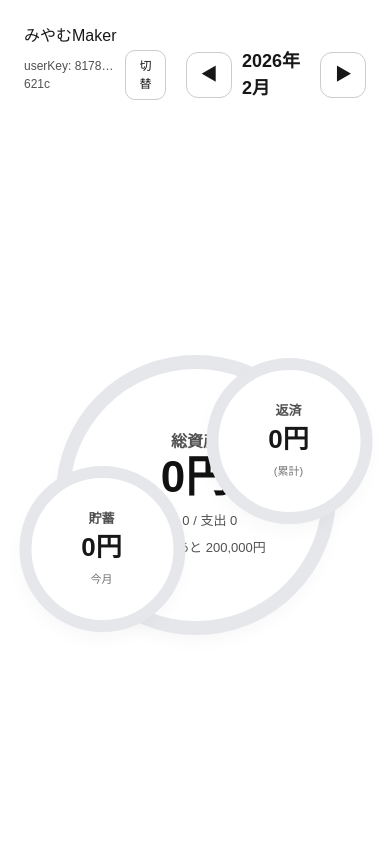
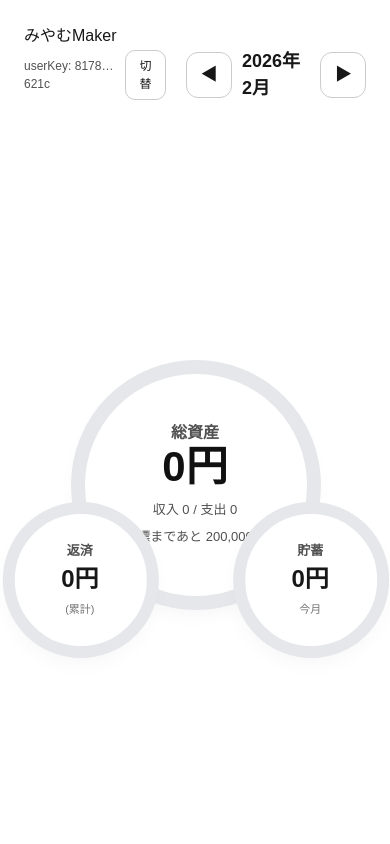
Before and after one commit to miyamu386-coder/miyamu-budget, a Next.js app: page / in a window 390 px wide. Shown: the top 844 px of the page. Built offline with nearby package versions, Linux system fonts and the light colour scheme; no server answers.

Commit message:
feat: mobile readable layout (smaller center + ellipse orbit)

```diff
--- a/app/TransactionsClient.tsx
+++ b/app/TransactionsClient.tsx
@@ -367,24 +367,15 @@ export default function TransactionsClient({ initialTransactions }: Props) {
       : "良好：この調子！";
 
   // =========================
-  // ✅ スマホ判定 + 画面サイズ（はみ出し防止に使う）
+  // ✅ スマホ判定
   // =========================
   const [isMobile, setIsMobile] = useState(false);
-  const [vw, setVw] = useState<number>(0);
-
   useEffect(() => {
     const mq = window.matchMedia("(max-width: 600px)");
-    const apply = () => {
-      setIsMobile(mq.matches);
-      setVw(window.innerWidth || 0);
-    };
+    const apply = () => setIsMobile(mq.matches);
     apply();
     mq.addEventListener?.("change", apply);
-    window.addEventListener("resize", apply);
-    return () => {
-      mq.removeEventListener?.("change", apply);
-      window.removeEventListener("resize", apply);
-    };
+    return () => mq.removeEventListener?.("change", apply);
   }, []);
 
   // =========================
@@ -570,7 +561,7 @@ export default function TransactionsClient({ initialTransactions }: Props) {
     return extraRings.find((x) => x.id === activeExtraId) ?? null;
   }, [extraRings, activeExtraId]);
 
-  // ✅ 周囲リングリスト（空きは出さない）
+  // ✅ 周囲リングリスト（空きは出さない → 初期は返済/貯蓄の2個だけ、追加で増える）
   type OrbitItem =
     | { key: "debt"; kind: "debt"; pos: number }
     | { key: "save"; kind: "save"; pos: number }
@@ -618,21 +609,33 @@ export default function TransactionsClient({ initialTransactions }: Props) {
   };
 
   // =========================
-  // ✅ サイズ（増えたら中央を少し小さく）
+  // ✅ サイズ（②：スマホは“見やすさ優先”で中央を小さめ）
+  // ✅ 左端切れ対策：楕円配置（横方向だけ縮める）
   // =========================
   const orbitCount = orbitItems.length; // 2..10
-  const baseBig = isMobile ? 260 : 360;
 
+  // ②見やすさ：スマホ中央を小さめ（固定寄り）
+  const baseBig = isMobile ? 230 : 360;
+
+  // 周囲も、増えたら少し小さく（8個でも切れにくく）
+  const smallScale = useMemo(() => {
+    if (!isMobile) return 1;
+    if (orbitCount >= 8) return 0.78;
+    if (orbitCount >= 6) return 0.86;
+    if (orbitCount >= 5) return 0.92;
+    return 1;
+  }, [isMobile, orbitCount]);
+
+  // 中央も少しだけ縮む（やりすぎない）
   const centerScale = useMemo(() => {
     if (!isMobile) return 1;
-    if (orbitCount >= 8) return 0.78;
-    if (orbitCount >= 6) return 0.85;
-    if (orbitCount >= 5) return 0.9;
+    if (orbitCount >= 8) return 0.92;
+    if (orbitCount >= 6) return 0.95;
     return 1;
   }, [isMobile, orbitCount]);
 
   const bigSize = Math.round(baseBig * centerScale);
-  const smallSize = isMobile ? 150 : 190;
+  const smallSize = Math.round((isMobile ? 140 : 190) * smallScale);
 
   const strokeBig = isMobile ? 14 : 16;
   const strokeSmall = isMobile ? 12 : 14;
@@ -640,37 +643,21 @@ export default function TransactionsClient({ initialTransactions }: Props) {
   const outwardBig = isMobile ? 10 : 12;
   const outwardSmall = isMobile ? 8 : 10;
 
-  // ✅ 周囲半径：画面幅・表示エリア高さから “はみ出さない上限” を作って clamp
-  const orbitRadius = useMemo(() => {
-    const desired = (isMobile ? 180 : 300) + Math.max(0, orbitCount - 4) * (isMobile ? 10 : 12);
+  // まずは縦方向の半径
+  const orbitRadiusY = useMemo(() => {
+    // ②：タップ不要で見える＝無駄に広げない
+    const base = isMobile ? 190 : 300;
+    const grow = Math.max(0, orbitCount - 4) * (isMobile ? 10 : 12);
+    return base + grow;
+  }, [isMobile, orbitCount]);
 
-    const areaH = isMobile ? 760 : 860;
-    const w = vw || (typeof window !== "undefined" ? window.innerWidth : 0);
-
-    // 余白（安全マージン）
-    const margin = 12;
-
-    // 幅/高さから最大半径を計算（リング半径ぶんも引く）
-    const maxByW = w > 0 ? w / 2 - smallSize / 2 - margin : desired;
-    const maxByH = areaH / 2 - smallSize / 2 - margin;
-
-    const maxAllowed = Math.max(80, Math.min(maxByW, maxByH));
-    return Math.min(desired, maxAllowed);
-  }, [isMobile, orbitCount, vw, smallSize]);
-
-  // ✅ モバイルの“初期”を三角っぽくする角度
-  const getOrbitDeg = (idx: number, count: number) => {
-    if (!isMobile) return -90 + (360 / count) * idx;
-
-    // count=2（返済/貯蓄だけ）→ 斜め配置（中心と2点で三角になる）
-    if (count === 2) return -30 + 180 * idx;
-
-    // count=3 → てっぺん開始（綺麗に三角）
-    if (count === 3) return -90 + 120 * idx;
-
-    // それ以外は普通に円周
-    return (360 / count) * idx;
-  };
+  // 左端切れ対策：横方向は潰す（楕円）
+  const orbitRadiusX = useMemo(() => {
+    if (!isMobile) return orbitRadiusY;
+    // 個数が多いほど横を強めに潰す
+    const factor = orbitCount >= 8 ? 0.52 : orbitCount >= 6 ? 0.58 : 0.7;
+    return orbitRadiusY * factor;
+  }, [isMobile, orbitCount, orbitRadiusY]);
 
   // ✅ 中央表示（focusedがあれば差し替え）
   const centerCard = useMemo(() => {
@@ -753,6 +740,15 @@ export default function TransactionsClient({ initialTransactions }: Props) {
     if (focused?.kind === "debt") setActiveExtraId(null);
     if (focused?.kind === "save") setActiveExtraId(null);
   }, [focused]);
+
+  // ✅（重要）スマホの「初期（周囲2個）」は三角に見えるよう角度固定
+  //  - count=2 : 下左(150°) と 下右(30°)
+  //  - count=3 : 上(270°) + 下左(150°) + 下右(30°)
+  const getDegForMobile = (count: number, idx: number) => {
+    if (count === 2) return idx === 0 ? 150 : 30;
+    if (count === 3) return [270, 150, 30][idx] ?? (360 / count) * idx;
+    return -90 + (360 / count) * idx;
+  };
 
   return (
     <div>
@@ -875,12 +871,17 @@ export default function TransactionsClient({ initialTransactions }: Props) {
         </div>
       )}
 
+      {/* =========================
+          ✅ 中央：総資産（or ズーム内容） / 周囲：返済・貯蓄・追加リング（追加で1つずつ増える）
+          ✅ タップ入れ替え：2回タップでswap
+          ✅ タップズーム：タップしたリングを中央表示
+         ========================= */}
       <div style={{ maxWidth: 980, margin: "0 auto" }}>
         <div
           style={{
             position: "relative",
             width: "100%",
-            height: isMobile ? 760 : 860,
+            height: isMobile ? 740 : 860,
             display: "flex",
             justifyContent: "center",
             alignItems: "center",
@@ -942,7 +943,7 @@ export default function TransactionsClient({ initialTransactions }: Props) {
               <div style={{ fontSize: 16, opacity: 0.75, fontWeight: 900 }}>{centerCard.title}</div>
               <div
                 style={{
-                  fontSize: isMobile ? 44 : 54,
+                  fontSize: isMobile ? 42 : 54,
                   fontWeight: 900,
                   color: centerCard.kind === "asset" && summary.balance < 0 ? "#ef4444" : "#111",
                   lineHeight: 1.05,
@@ -951,8 +952,12 @@ export default function TransactionsClient({ initialTransactions }: Props) {
                 {yen(centerCard.value)}円
               </div>
 
-              {centerCard.sub1 && <div style={{ marginTop: 10, fontSize: 13, opacity: 0.75 }}>{centerCard.sub1}</div>}
-              {centerCard.sub2 && <div style={{ marginTop: 8, fontSize: 13, opacity: 0.75 }}>{centerCard.sub2}</div>}
+              {centerCard.sub1 && (
+                <div style={{ marginTop: 10, fontSize: 13, opacity: 0.75 }}>{centerCard.sub1}</div>
+              )}
+              {centerCard.sub2 && (
+                <div style={{ marginTop: 8, fontSize: 13, opacity: 0.75 }}>{centerCard.sub2}</div>
+              )}
 
               {centerCard.achieved && <div style={{ marginTop: 10, fontWeight: 900 }}>✅ 目標達成！</div>}
             </div>
@@ -962,11 +967,13 @@ export default function TransactionsClient({ initialTransactions }: Props) {
           {orbitItems.map((item, idx) => {
             const count = orbitItems.length;
 
-            const deg = getOrbitDeg(idx, count);
+            // ✅ スマホは初期（三角っぽく）見せたい
+            const deg = isMobile ? getDegForMobile(count, idx) : -90 + (360 / count) * idx;
             const rad = (deg * Math.PI) / 180;
 
-            const x = Math.cos(rad) * orbitRadius;
-            const y = Math.sin(rad) * orbitRadius;
+            // ✅ 楕円配置（横だけ縮めて左右の切れを抑える）
+            const x = Math.cos(rad) * orbitRadiusX;
+            const y = Math.sin(rad) * orbitRadiusY;
 
             let title = "";
             let value = 0;
@@ -1049,7 +1056,7 @@ export default function TransactionsClient({ initialTransactions }: Props) {
                 <Ring size={smallSize} stroke={strokeSmall} outward={outwardSmall} progress={progress} color={color} />
                 <div style={{ zIndex: 2 }}>
                   <div style={{ fontSize: 13, opacity: 0.75, fontWeight: 800 }}>{title}</div>
-                  <div style={{ fontSize: isMobile ? 26 : 30, fontWeight: 900 }}>{yen(value)}円</div>
+                  <div style={{ fontSize: isMobile ? 24 : 30, fontWeight: 900 }}>{yen(value)}円</div>
                   {sub && <div style={{ marginTop: 4, fontSize: 11, opacity: 0.6 }}>{sub}</div>}
                 </div>
               </button>
```
